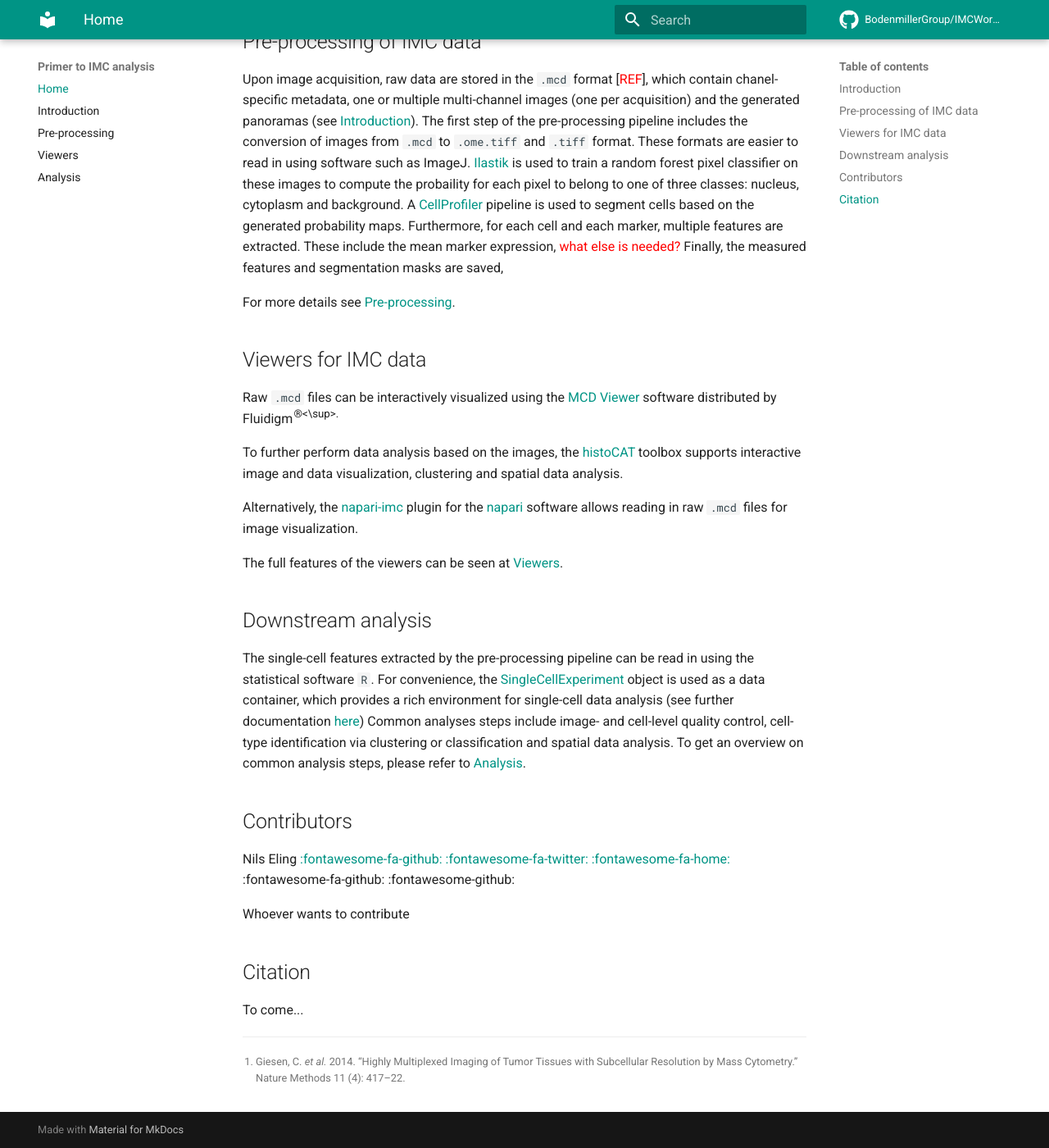
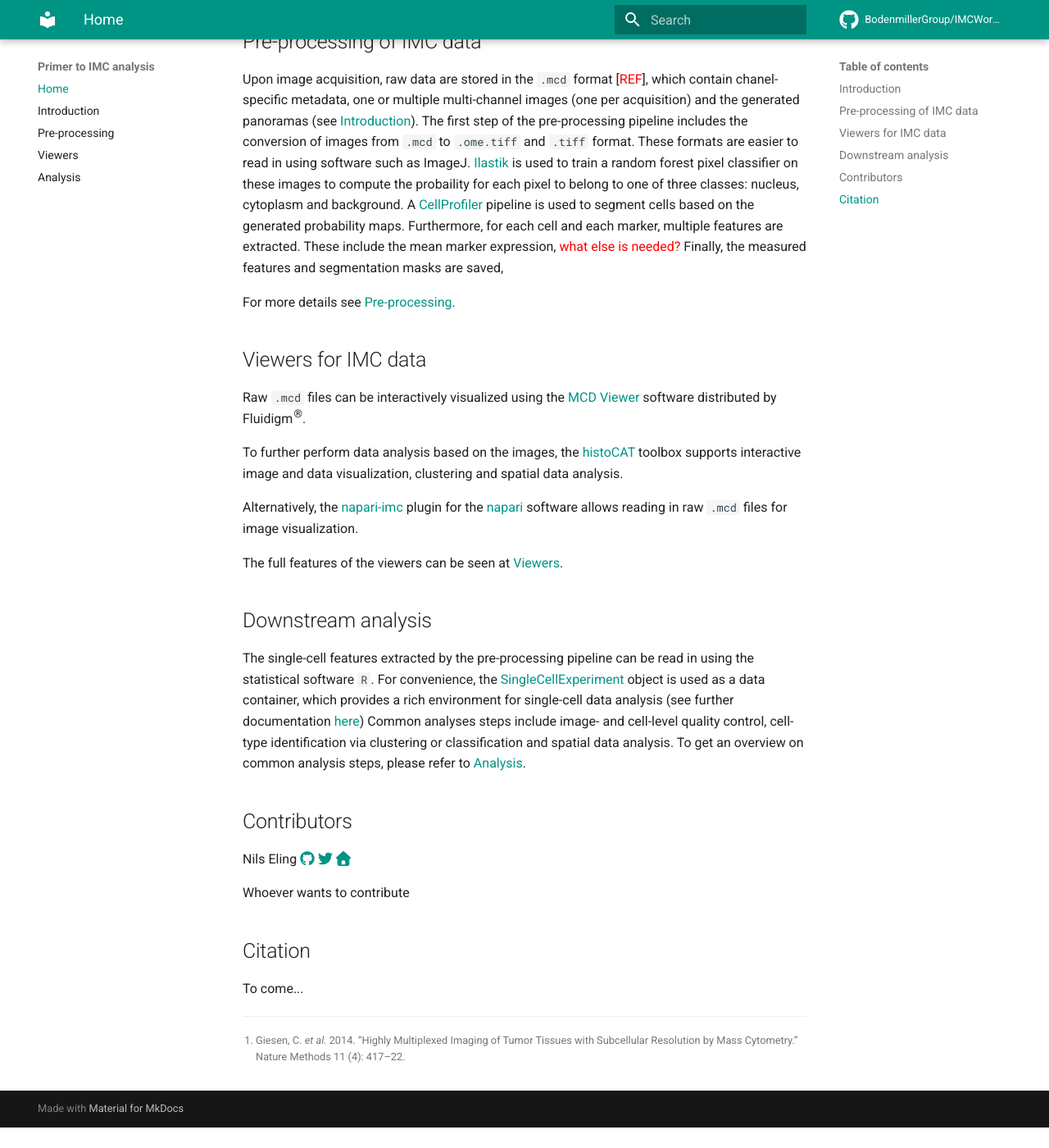
Before and after one commit to BodenmillerGroup/IMCWorkflow, an MkDocs documentation site: the page built from docs/index.md, in a window 1280 px wide and 1400 px high, scrolled down 406 px. Shown: the whole window at 82% size. Built offline with MkDocs 1.6.1 and Material for MkDocs 9.7.7, drawn with Linux system fonts in a browser that asks for light colours; comment, search, counter and statistics services are not loaded; after the commit the page ends 1781 px from its top, so only the background shows below that.

Commit message:
Fixed icons

```diff
--- a/docs/index.md
+++ b/docs/index.md
@@ -22,7 +22,7 @@ For more details see [Pre-processing](prepro.md).
 
 ## Viewers for IMC data
 
-Raw `.mcd` files can be interactively visualized using the [MCD Viewer](https://www.fluidigm.com/software) software distributed by Fluidigm<sup>&reg;<\sup>.
+Raw `.mcd` files can be interactively visualized using the [MCD Viewer](https://www.fluidigm.com/software) software distributed by Fluidigm<sup>&reg;</sup>.
 
 To further perform data analysis based on the images, the [histoCAT](https://bodenmillergroup.github.io/histoCAT/) toolbox supports interactive image and data visualization, clustering and spatial data analysis.
 
@@ -39,7 +39,7 @@ To get an overview on common analysis steps, please refer to [Analysis](analysis
 
 ## Contributors
 
-Nils Eling [:fontawesome-fa-github:](https://github.com/nilseling) [:fontawesome-fa-twitter:](https://twitter.com/NilsEling) [:fontawesome-fa-home:](https://nilseling.github.io/) :fontawesome-fa-github: :fontawesome-github:
+Nils Eling [:fontawesome-brands-github:](https://github.com/nilseling) [:fontawesome-brands-twitter:](https://twitter.com/NilsEling) [:fontawesome-solid-home:](https://nilseling.github.io/)
 
 Whoever wants to contribute
 
```
